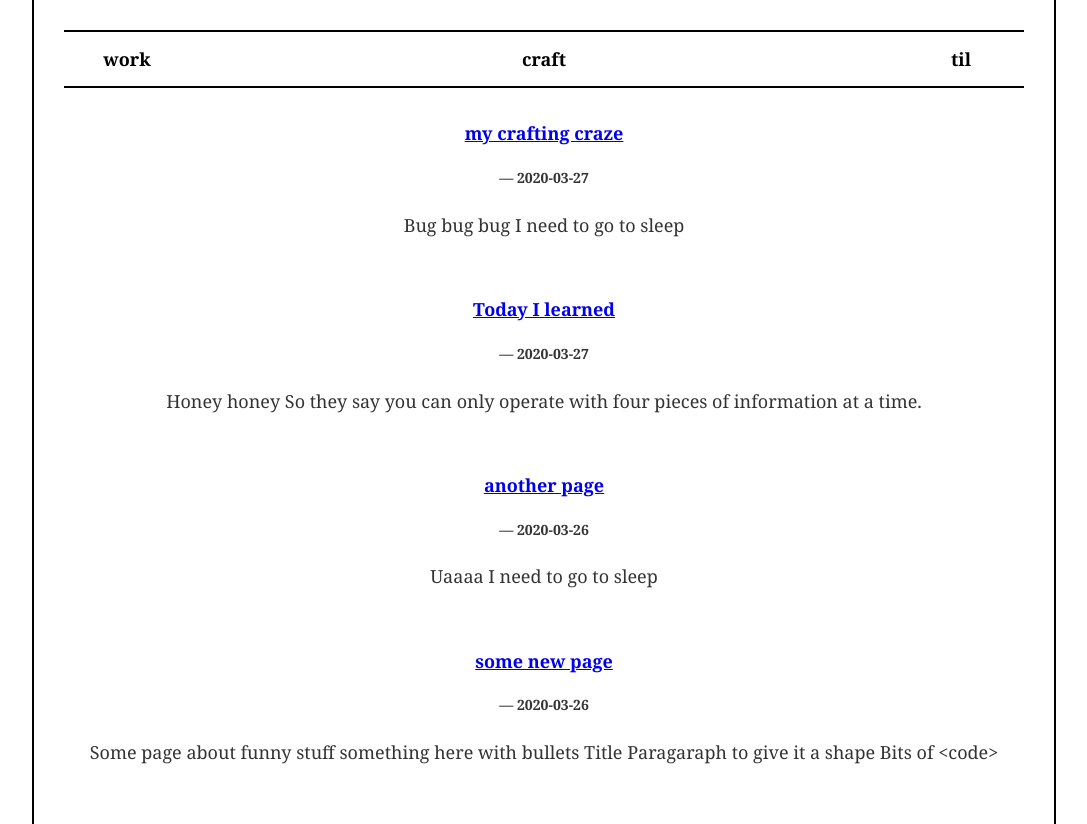
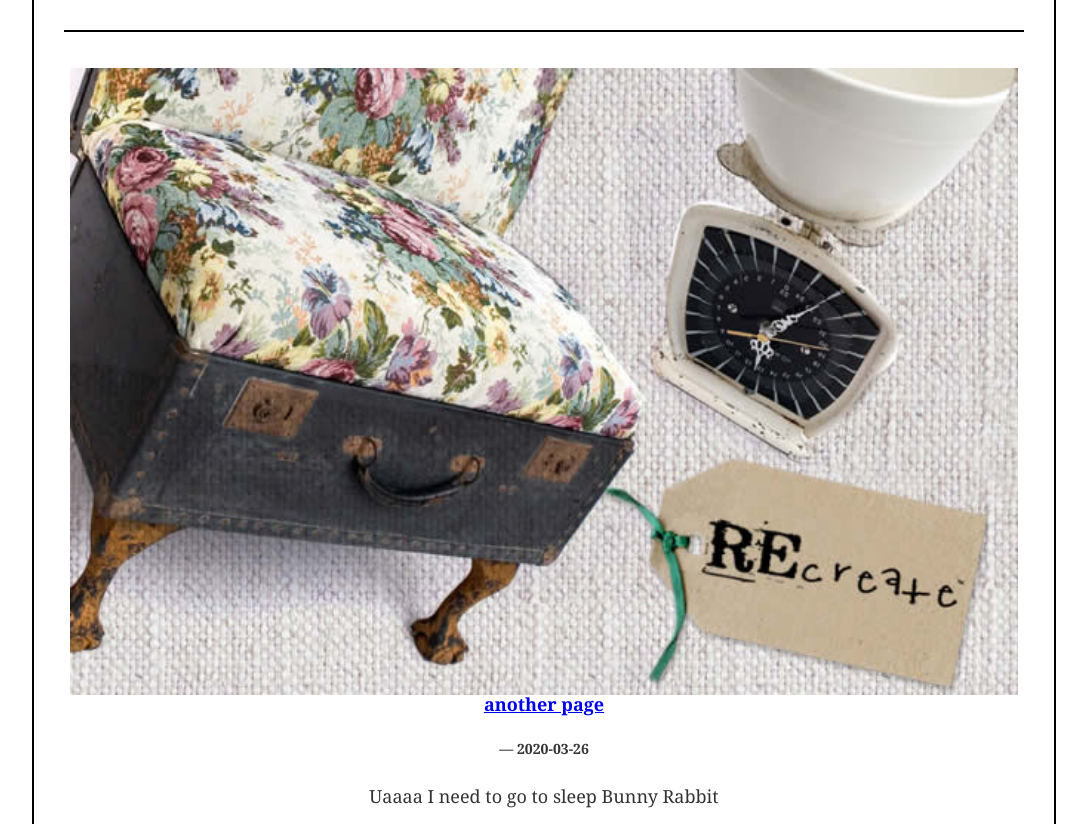
Before and after one commit to project-henriette/blog, a Gatsby site: page / in a window 1280 px wide. Shown: the part 209-1033 px from the top of the page, without its empty margins (96-1183 px from the left). Built offline with nearby package versions, Linux system fonts and the light colour scheme; Gatsby itself is replaced by a stand-in of ours.

Commit message:
feat: disable tags for now

```diff
--- /dev/null
+++ b/src/pages/another.md
@@ -0,0 +1,12 @@
+---
+title: "another page"
+date: "2020-03-26"
+tags: "ink"
+featuredImage: ../images/1o26.jpg
+---
+
+# Uaaaa
+
+I need to go to sleep
+
+[Bunny Rabbit](../images/1o26.jpg)
--- a/src/pages/index.js
+++ b/src/pages/index.js
@@ -2,34 +2,29 @@
 import { graphql } from "gatsby"
 
 import Layout from "../components/layout"
-import ArticleHeading from '../components/article-heading';
+/* import ArticleHeading from '../components/article-heading'; */
 import ArticleList from "../components/article-list"
 import About from "../components/about"
 import SEO from "../components/seo"
 
 const IndexPage = ({ data }) => {
+/*   const tags = ['ink', 'knitting']; */
   return (<Layout>
     <SEO title="Home" />
-    {/* <h1>{data.site.siteMetadata.title}</h1>
-    <p>{data.site.siteMetadata.description}</p>
-    <p>by {data.site.siteMetadata.author}</p> */}
-    {/* <div style={{ maxWidth: `300px`, marginBottom: `1.45rem` }}>
-      <Image />
-    </div> */}
     <div style={{
       display: `flex`,
       flexDirection: `row`,
       justifyContent: `space-between`,
       margin: `0px auto`,
       maxWidth: `960px`,
-      borderBottom: `2px solid black`
       }}
     >
-      {
-        ['work', 'craft', 'til'].map(category => (
-          <ArticleHeading category={category}/>
+      {/* hidden space for inserting subheader for tag filtering to add later */}
+      {/*
+        tags.map(tag => (
+          <ArticleHeading tag={tag}/>
         ))
-      }
+        */}
     </div>
     <ArticleList data={data.allMarkdownRemark.edges}/>
     <About/>
@@ -39,7 +34,6 @@
 
 export const query = graphql`
 query {
-
   allMarkdownRemark(filter: {headings: {}, frontmatter: {}}) {
     edges {
       node {
@@ -47,7 +41,7 @@
         excerpt
         frontmatter {
           title
-          category
+          tags
           date
           featuredImage {
             childImageSharp {
```
Also changed, not shown: src/images/1o26.jpg (added).
